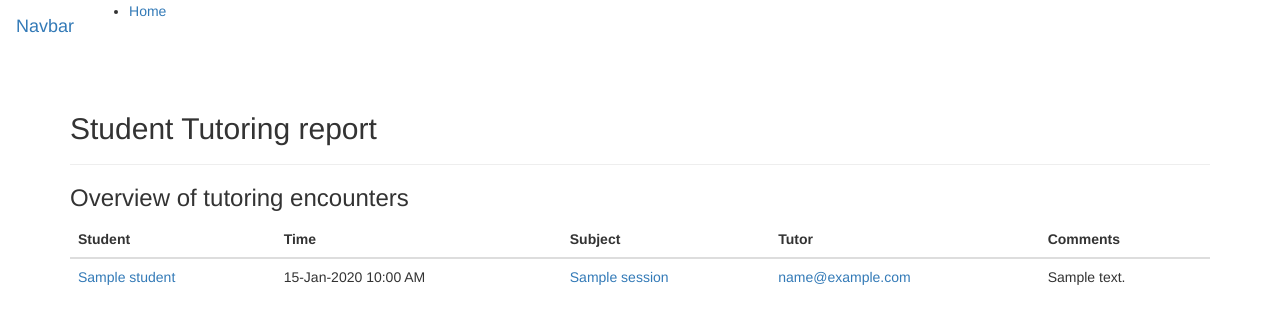
After one commit to keesL/auTALog, a Flask app: template auTALog/templates/report_student_overview.html in a window 1280 px wide. The commit adds this page. Shown: the top 324 px of the page. Run offline with Flask 2, Linux system fonts and the light colour scheme; the template is opened without the code that fills it: most values are stand-ins (such as "Sample title", 1, 10 or a date in 2020); some libraries are stand-ins or nearby versions.

Commit message:
Additional reports

```diff
--- a/auTALog/templates/admin.html
+++ b/auTALog/templates/admin.html
@@ -11,6 +11,8 @@
 
 	{{ self.flashme() }}
 
+	<div class="row">
+		<div class="col-md-12">
 			<form method="POST">
 				<div class="form-group">
 					<a href="{{ url_for('index') }}"
@@ -19,10 +21,9 @@
 						class="btn btn-lg btn-primary">Manage Users</a>
 					<a href="{{ url_for('courses') }}"
 					   class="btn btn-lg btn-primary">Manage Courses</a>
-			<a href="{{ url_for('report') }}"
-				class="btn btn-lg btn-primary">View Reports</a>
 				</div>
 			</form>
 		</div>
+</div>
 
 {% endblock %}
--- a/auTALog/templates/base.html
+++ b/auTALog/templates/base.html
@@ -2,14 +2,20 @@
 
 {% block navbar %}
 {% if not user is none %}
-<nav class="navbar navbar-default">
-	<div class="container-fluid">
-		<div class="row">
-			<div class="col-md-6">
-				<a class="btn btn-sm btn-primary"
-					href="{{ url_for('index') }}">Home</a>
-			</div>
-		</div>
+<nav class="navbar navbar-expand-lg navbar-light bg-light">
+	<a class="navbar-brand" href="#">Navbar</a>
+
+	<div class="collapse navbar-collapse">
+		<ul class="navbar-nav">
+			<li class="nav-item active"><a class="nav-link"
+				href="{{ url_for('index') }}">Home</a></li>
+			{% if current_user.has_role('tutor') %}
+			<li class="nav-item"><a class="nav-link"
+				href="{{ url_for('reports') }}">Reports</a></li>
+			<li class="nav-item"><a class="nav-link"
+				href="{{ url_for('admin') }}">Admin</a></li>
+			{% endif %}
+		</ul>
 	</div>
 </nav>
 {% endif %}
@@ -27,3 +33,15 @@
 		{% endif %}
 	{% endwith %}
 {% endblock %}
+
+
+{% block reports %}
+	<a class="btn btn-lg btn-primary"
+		href="{{ url_for('report', reporttype='tutor', reportsubtype='overview') }}">Tutor report</a>
+
+	<a class="btn btn-lg btn-primary"
+		href="{{ url_for('report', reporttype='course', reportsubtype='overview') }}">Course report</a>
+
+	<a class="btn btn-lg btn-primary"
+		href="{{ url_for('report', reporttype='student', reportsubtype='overview') }}">Student report</a>
+{% endblock %}
--- a/auTALog/templates/index.html
+++ b/auTALog/templates/index.html
@@ -46,8 +46,10 @@
 				class="btn btn-lg btn-warning">Log out</a>
 			{% endif %}
 			{% if current_user.has_role('admin') %}
+				<a class="btn btn-lg btn-info"
+					href="{{url_for('reports')}}">Reports</a>
 				<a class="btn btn-lg btn-danger"
-				href="{{url_for('admin')}}">Admin</a>
+					href="{{url_for('admin')}}">Admin</a>
 			{% endif %}
 		</div>
 	</form>
--- /dev/null
+++ b/auTALog/templates/report_student_overview.html
@@ -0,0 +1,47 @@
+{% extends "base.html" %}
+{% block title %}AU Math & CS Tutoring App{% endblock %}
+
+
+{% block content %}
+<div class="container">
+
+	<div class="page-header">
+		<h2>Student Tutoring report</h2>
+	</div>
+
+	{{ self.flashme() }}
+
+	<h3>Overview of tutoring encounters</h3>
+
+	<div class="row">
+	<div class="col-md-12">
+		<table class="table">
+			<thead class="thead-inverted">
+				<tr>
+					<th>Student</th>
+					<th>Time</th>
+					<th>Subject</th>
+					<th>Tutor</th>
+					<th>Comments</th>
+				</tr>
+			</thead>
+			<tbody>
+	{% for s in sessions %}
+			<tr>
+				<td><a href="{{ url_for('report', reporttype='student',
+					reportsubtype='details', id=s.student)}}">{{ s.student }}</a></td>
+				<td>{{ s.timestamp.strftime("%d-%b-%Y   %I:%M %p") }}</td>
+				<td><a href="{{ url_for('report', reporttype='course',
+					reportsubtype='overview', id=s.courseid)}}">{{ s.subject }}</a></td>
+				<td><a href="{{url_for('report', reporttype='tutor',
+						reportsubtype='details', id=s.id)}}">{{
+					s.email }}</a></td>
+				<td>{{ s.comment }}</td>
+			</tr>
+	{% endfor %}
+			</tbody>
+		</table>
+	</div>
+	</div><!-- row -->
+</div><!-- container -->
+{% endblock %}
--- a/auTALog/views.py
+++ b/auTALog/views.py
@@ -236,10 +236,16 @@ def clockout():
 
 
 
+@app.route('/reports')
+@roles_accepted('admin')
+@login_required
+def reports():
+	return flask.render_template('reports.html')
+
+
 
 @app.route('/report/<reporttype>/<reportsubtype>')
 @app.route('/report/<reporttype>/<reportsubtype>/<id>')
-@app.route('/reports')
 @roles_accepted('admin')
 @login_required
 def report(reporttype='tutor', reportsubtype='overview', id=None):
@@ -265,7 +271,8 @@ def report(reporttype='tutor', reportsubtype='overview', id=None):
 				join   log on (tutoring_session.id=log.session)
 				where  ta=:id group by (tutoring_session.id)
 			) as s
-			where tutoring_session.id = s.id""")
+			where tutoring_session.id = s.id
+			order by started desc, ended desc""")
 		result=db.engine.execute(query, {'id': id})
 
 		query = text("""
@@ -279,5 +286,53 @@ def report(reporttype='tutor', reportsubtype='overview', id=None):
 		return flask.render_template('report_tutor_details.html', email=user.email,
 			rows=result, students=students)
 
+	elif reporttype=='student' and reportsubtype=='overview':
+		query = text("""
+			select  l.student, l.timestamp, c.label as subject,
+			        c.id as courseid, t.id, t.email, l.comment
+			from    log l, tutoring_session s, "user" t, course c
+			where   l.session = s.id
+			and     s.ta = t.id
+			and     l.subject = c.id
+			order by started desc, email asc
+		""")
+		sessions=db.engine.execute(query)
+		return flask.render_template('report_student_overview.html', sessions=sessions)
+
+	elif reporttype=='student' and reportsubtype=='details':
+		query=text("""
+			select  email, count(l.id) as c
+			from    log l, tutoring_session s, "user" u
+			where   l.session = s.id
+			and     s.ta = u.id
+			and     l.student = :id
+			group by email
+			order by c desc
+		""")
+		tutors=db.engine.execute(query, {"id": id})
+
+		query=text("""
+			select  c.label, count(c.id) as cnt
+			from    log l, course c
+			where   l.subject = c.id
+			and     l.student = :id
+			group by c.label
+			order by cnt desc
+		""")
+		courses=db.engine.execute(query, {"id": id})
+
+		query=text("""
+			select l.timestamp, c.label, u.email, l.comment
+			from   log l, "user" u, course c, tutoring_session s
+			where  l.session = s.id
+			and    s.ta      = u.id
+			and    l.subject = c.id
+			and    l.student = :id
+			order by timestamp desc
+		""")
+		sessions=db.engine.execute(query, {"id": id})
+		return flask.render_template('report_student_details.html', id=id,
+			tutors=tutors, courses=courses, sessions=sessions)
+
 	flask.flash("Unkown report", "warning	")
 	return flask.redirect(flask.url_for("index"))
```
Also changed, not shown: auTALog/templates/report_student_details.html (added, +95 -0 lines), auTALog/templates/report_tutor_details.html (+14 -7 lines), auTALog/templates/report_tutor_overview.html (+8 -5 lines), auTALog/templates/reports.html (added, +20 -0 lines). Lines whose indentation alone changed are shown as unchanged.
